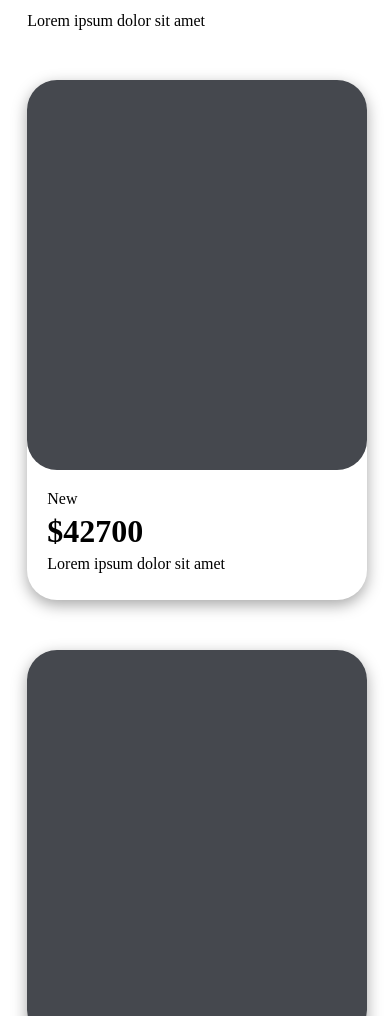
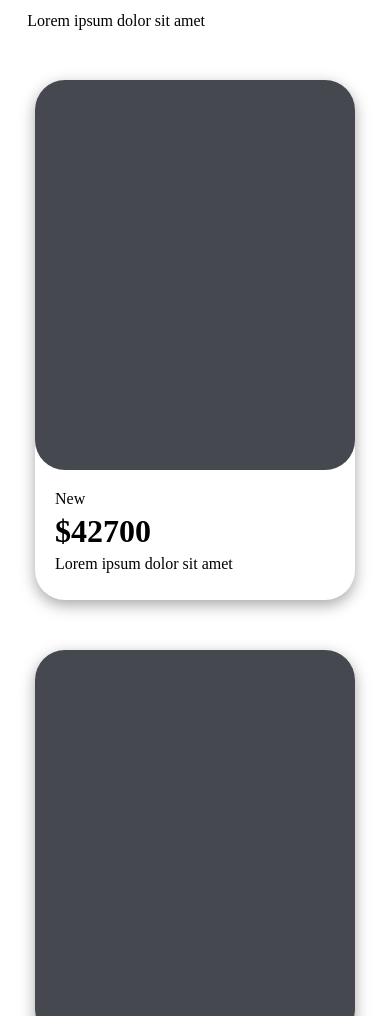
Before and after one commit to DevLuanFagioni/State-web, a plain HTML site: page index.html in a window 390 px wide. Shown: the part 1074-2090 px from the top of the page. Drawn offline with Linux system fonts and the light colour scheme.

Commit message:
ajustes no responsivo da sessão de produtos e sobre

```diff
--- a/assets/sass/_about.sass
+++ b/assets/sass/_about.sass
@@ -3,21 +3,30 @@
 
 #about
   width: 100%
-  padding: 7% 100px
-  @include mixins.flex(center, center, wrap)
+  padding: 0px 7%
+  @include mixins.flex(center, center, wrap-reverse)
+
+  @include mixins.mobile
+    padding: 0px 7%
 
   .about-img
     width: 50%
+    min-width: 320px
     height: 400px
     background-color: variables.$primary
     border-radius: 30px
 
   .about-content
     width: 50%
+    min-width: 320px
     height: 400px
     padding: 40px
     @include mixins.flex(flex-start, space-evenly, none)
     flex-direction: column
+
+    @include mixins.mobile
+      height: 500px
+      padding: 10px
 
     h1
       font-size: variables.$subTitleSize
--- a/assets/sass/_product.sass
+++ b/assets/sass/_product.sass
@@ -5,6 +5,9 @@
   width: 100%
   background-color: variables.$white
   padding: 100px 7%
+
+  @include mixins.mobile
+    padding-bottom: 0px
 
   .product-title
     margin-bottom: 50px
@@ -18,7 +21,7 @@
     @include mixins.flex(center, space-evenly, wrap)
 
     .product-card
-      min-width: 340px
+      min-width: 320px
       width: 30%
       height: 520px
       box-shadow: rgba(0, 0, 0, 0.35) 0px 5px 15px
```
Also changed, not shown: assets/css/style.css, 1 other file.
